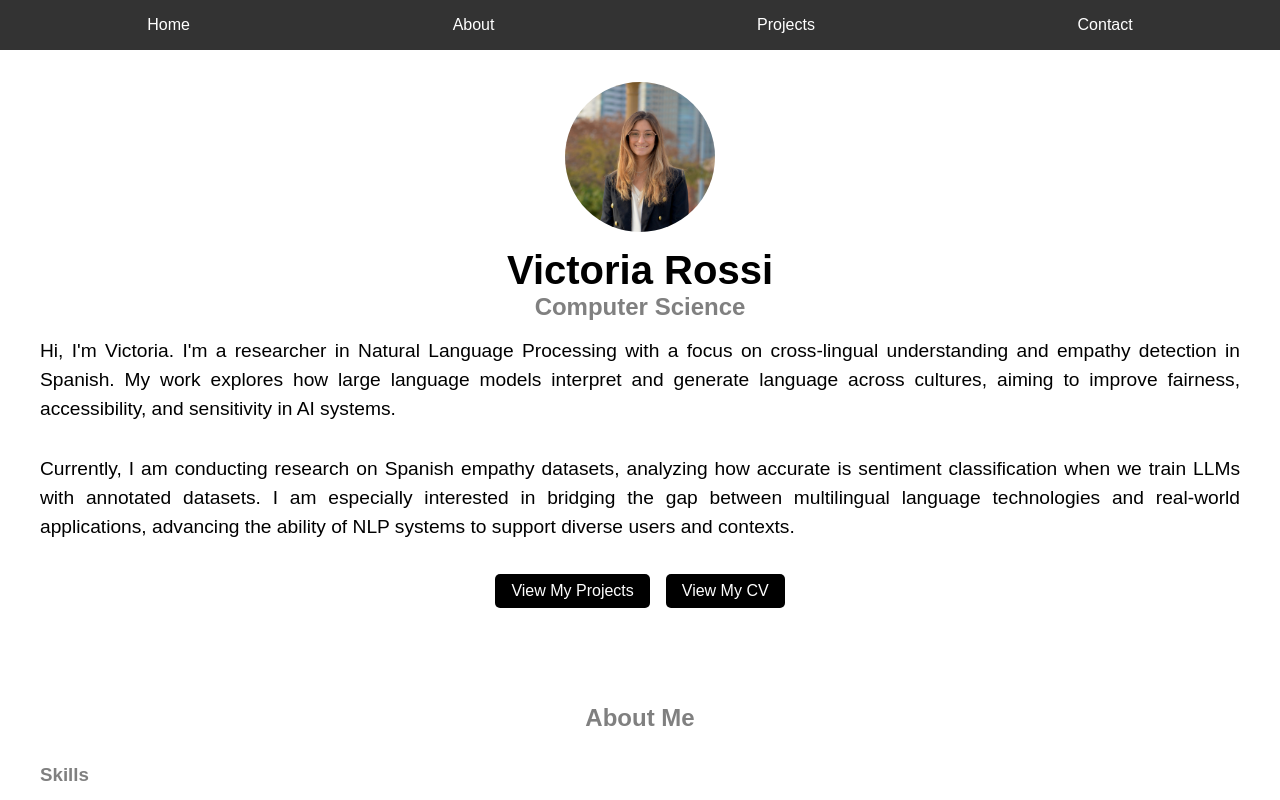
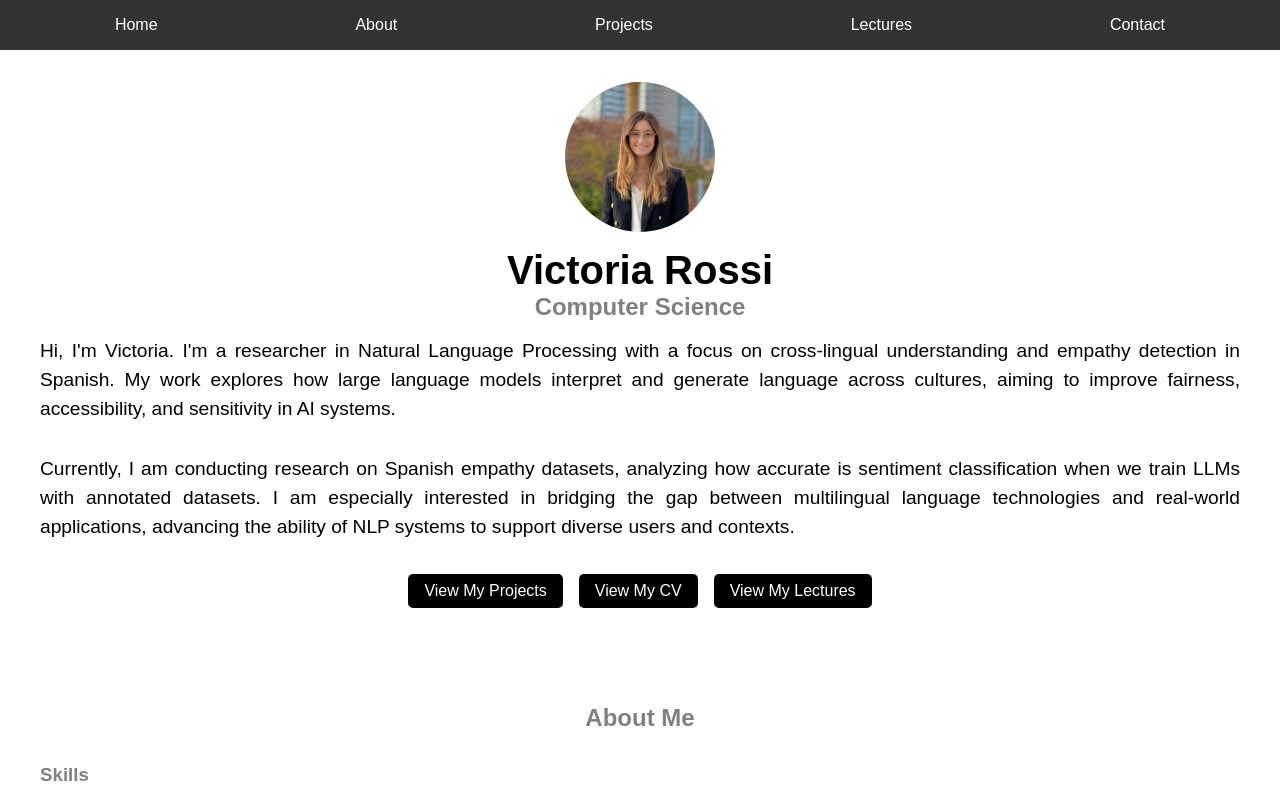
Before and after one commit to victoriarossi/portfolio, a React (Create React App) app: page / in a window 1280 px wide. Shown: the top 800 px of the page. Built offline with nearby package versions, Linux system fonts and the light colour scheme.

Commit message:
Lectures

```diff
--- a/src/App.js
+++ b/src/App.js
@@ -4,6 +4,7 @@ import Home from './components/Home';
 import About from './components/About';
 import Projects from './components/Projects';
 import Contact from './components/Contact';
+import Lectures from './components/Lectures';
 import './App.css';
 
 const App = () => {
@@ -13,6 +14,7 @@ const App = () => {
       <Home />
       <About />
       <Projects />
+      <Lectures />
       <Contact />
     </div>
   );
--- a/src/components/Home.js
+++ b/src/components/Home.js
@@ -16,6 +16,7 @@ const Home = () => {
         <a href="/Victoria_Rossi_CV.pdf" target="_blank" rel="noopener noreferrer">
           <button>View My CV</button>
         </a>
+        <button onClick={() => window.location.href = '#lectures'}>View My Lectures</button>
         </div>
       </div>
     </section>
--- a/src/components/Navbar.js
+++ b/src/components/Navbar.js
@@ -8,6 +8,7 @@ const Navbar = () => {
         <li><Link to="home" smooth={true}>Home</Link></li>
         <li><Link to="about" smooth={true}>About</Link></li>
         <li><Link to="projects" smooth={true}>Projects</Link></li>
+        <li><Link to="lectures" smooth={true}>Lectures</Link></li>
         <li><Link to="contact" smooth={true}>Contact</Link></li>
       </ul>
     </nav>
```
